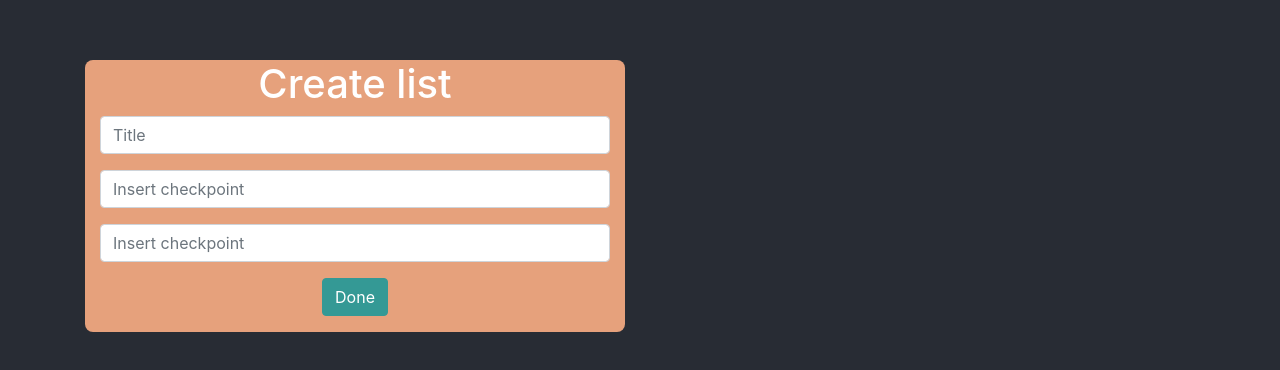
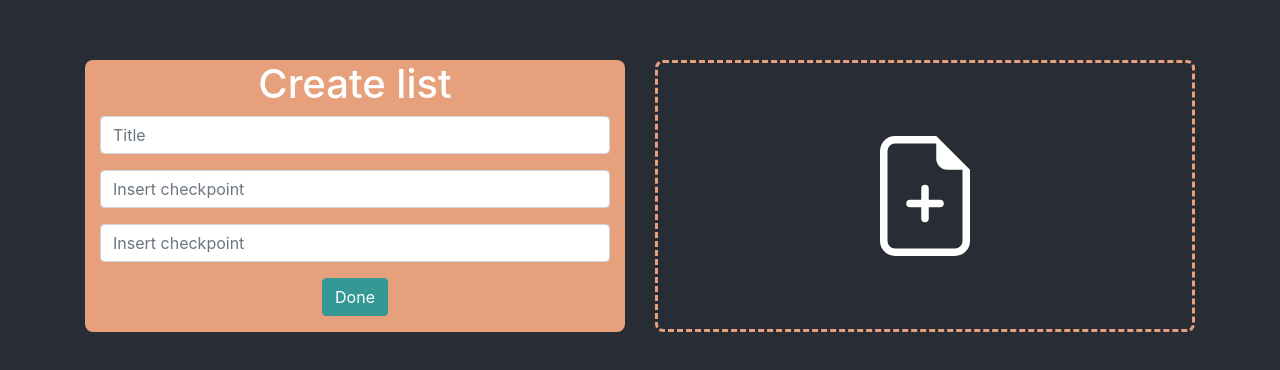
Before and after one commit to educorzo/Tasky, a React app: page / in a window 1280 px wide. Shown: the part 204-574 px from the top of the page. Built offline with nearby package versions, Linux system fonts and the light colour scheme.

Commit message:
Empty (#6)
* Adding edit button

* Adding empty planner

```diff
--- a/css/App.css
+++ b/css/App.css
@@ -20,6 +20,16 @@
 .Planner {
   border-radius: 0.5rem;
   background-color:#E6A17C;
+}
+
+.EmptyPlanner {
+  border-radius: 0.5rem;
+  border-color:#E6A17C;
+  border-style: dashed;
+  height: 100%;
+  display: flex;
+  justify-content: center;
+  align-items: center;
 }
 
 .Checkpoint, .CheckpointListHeader {
--- a/src/App.js
+++ b/src/App.js
@@ -1,6 +1,7 @@
 import '../css/App.css';
 import React from 'react';
 import Planner from './Planner';
+import EmptyPlanner from './EmptyPlanner';
 
 function App() {
   return (
@@ -11,6 +12,9 @@ function App() {
             <div className='col-sm-6'>
               <Planner/>
             </div>
+            <div className='col-sm-6'>
+              <EmptyPlanner/>
+            </div>
           </div>
         </div>
       </header>
--- /dev/null
+++ b/src/EmptyPlanner.js
@@ -0,0 +1,10 @@
+import React from 'react';
+import { FileEarmarkPlus } from 'react-bootstrap-icons';
+
+export default function EmptyPlanner() {
+  return (
+    <div className='container EmptyPlanner h-100'>
+      <FileEarmarkPlus className= 'my-auto' size={120} color='white'/>
+    </div>
+  );
+}
```
